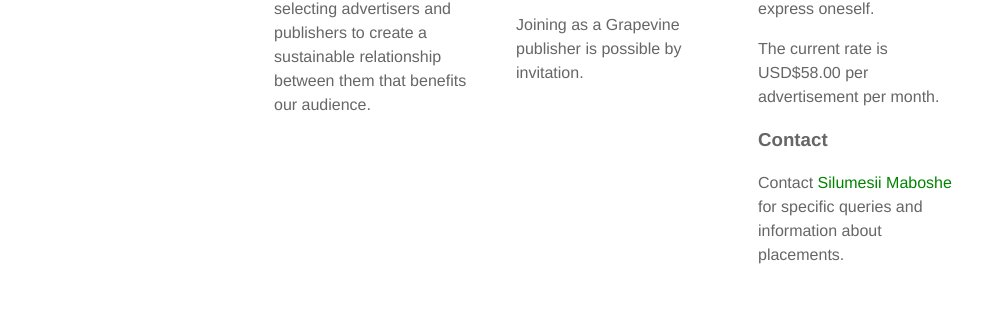
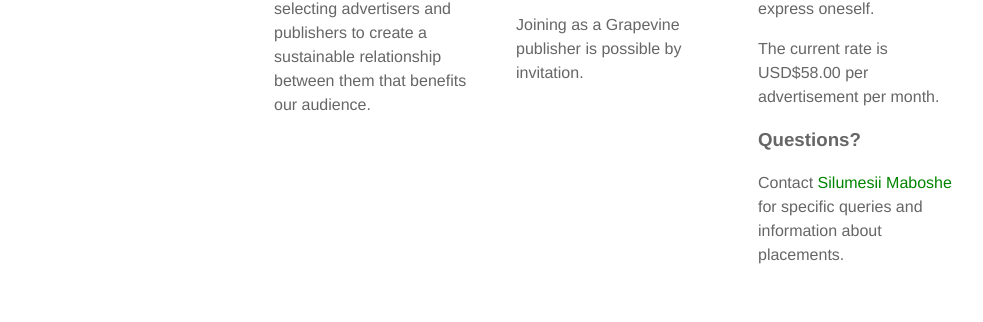
Before and after one commit to babalela/grapevine, a Jekyll site: the page built from index.html, in a window 1280 px wide. Shown: the part 405-727 px from the top of the page, without its empty margins (146-1129 px from the left). Built offline with Jekyll 4.4.1, drawn with Linux system fonts in a browser that asks for light colours.

```diff
--- a/index.html
+++ b/index.html
@@ -37,7 +37,7 @@
 		<p>A single advertisement allows for a 160 &times; 90 pixel graphic and 90 characters of text within which to express oneself.</p>
 		<p>The current rate is USD$58.00 per advertisement per month.</p>
 
-		<h3>Contact</h3>
+		<h3>Questions?</h3>
 		<p>Contact <a href="mailto:grapevine@pencilcasestudios.com">Silumesii Maboshe</a> for specific queries and information about placements.</p>
 	</div>
 </div>
```
